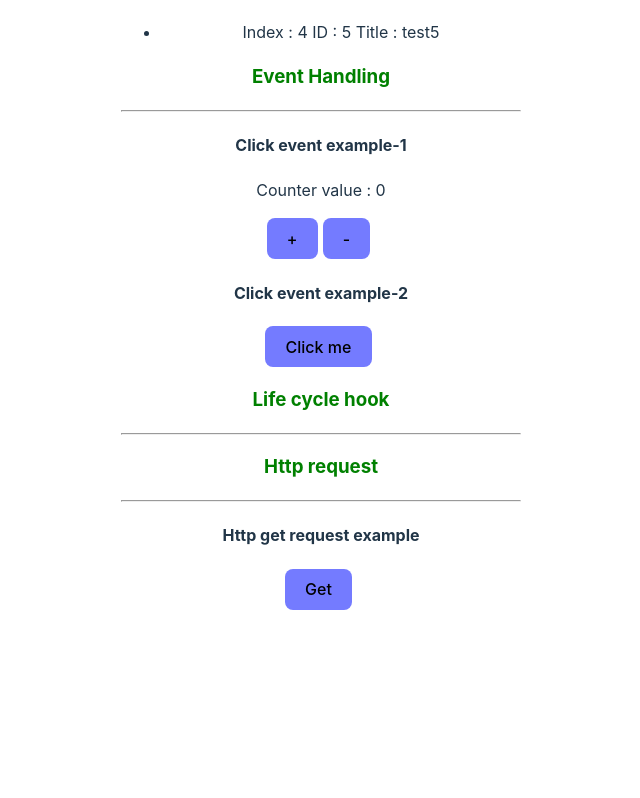
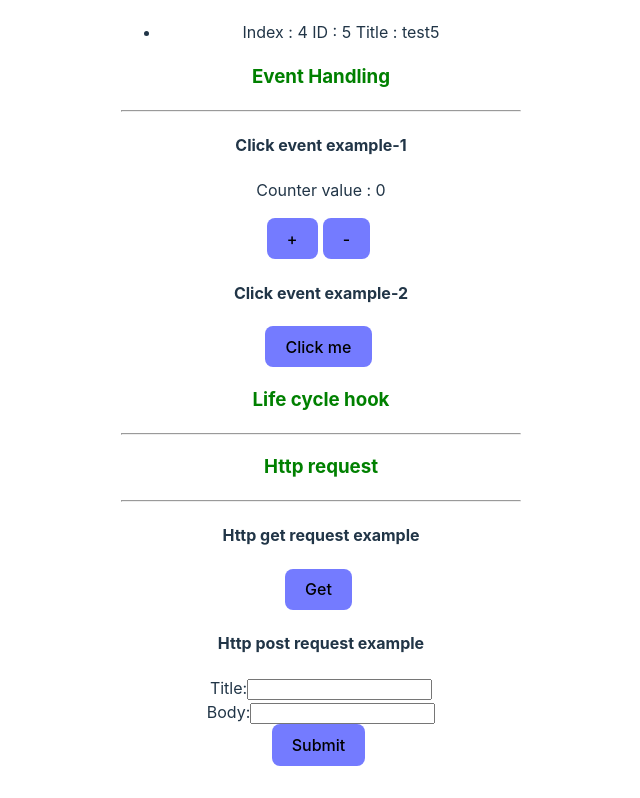
Before and after one commit to mamunurrashid1010/vuejs_practice, a Vue app: page / in a window 1280 px wide. Shown: the part 1142-1940 px from the top of the page, without its empty margins (319-959 px from the left). Before the commit the page ends 1784 px from the top, so only its background shows below. Built offline with nearby package versions, Linux system fonts and the light colour scheme.

Commit message:
Http request : Post request example added

```diff
--- a/src/App.vue
+++ b/src/App.vue
@@ -8,6 +8,7 @@
 import ClickEvent from "./components/event_handling/ClickEvent.vue";
 import Example from "./components/lifecycle_hook/Example.vue";
 import GetRequest from "./components/http_request/GetRequest.vue";
+import PostRequest from "./components/http_request/PostRequest.vue";
 </script>
 
 <template>
@@ -44,6 +45,7 @@
   <!-- http request example -->
   <h3 style="color: green">Http request</h3><hr>
   <GetRequest/>
+  <PostRequest/>
 
 </template>
 
--- /dev/null
+++ b/src/components/http_request/PostRequest.vue
@@ -0,0 +1,46 @@
+<template>
+  <div>
+    <h4>Http post request example</h4>
+
+    <form @submit.prevent="store()">
+      <label>Title:</label>
+      <input type="text" v-model="form.title" name="title" /><br>
+      <label>Body:</label>
+      <input type="text" v-model="form.body" name="body" /><br>
+      <button>Submit</button>
+    </form>
+
+  </div>
+</template>
+
+<script>
+import axios from "axios";
+export default {
+  name:'PostRequest',
+  data(){
+    return{
+      form:{
+        title:'',
+        body:'',
+        userId: 1,
+
+      },
+    }
+  },
+  methods:{
+    store(){
+      axios.post('https://jsonplaceholder.typicode.com/posts',this.form)
+          .then(req=>{
+            alert('success');
+          })
+          .catch(e=>{
+            alert('Error')
+          })
+    }
+  }
+}
+</script>
+
+<style scoped>
+
+</style>
```
Also changed, not shown: 1 other file (tests, documents, lock files or other folders).
